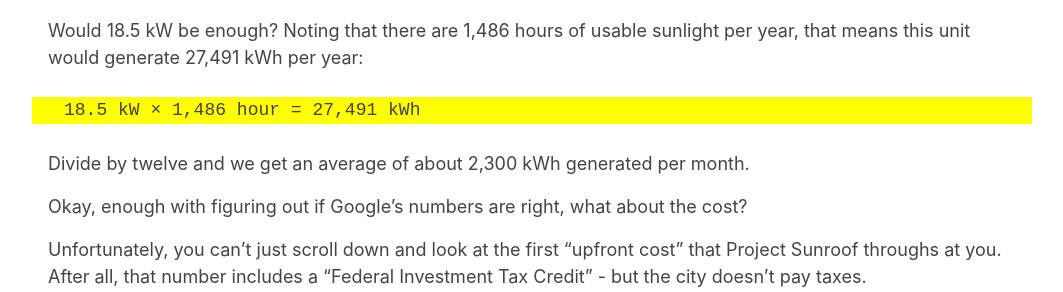
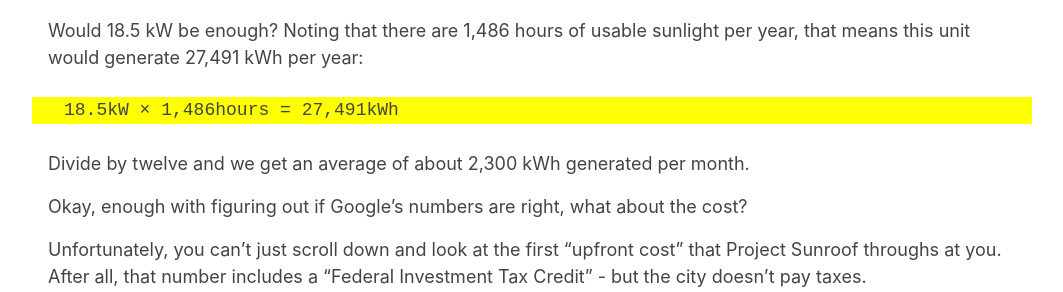
Before and after one commit to hendrixjoseph/joe4huberheights, a Jekyll site: the page built from _posts/2021-03-24-solar-panels-on-city-hall.md, in a window 1280 px wide. Shown: the part 2447-2739 px from the top of the page, without its empty margins (108-1171 px from the left). Built offline with Jekyll 4.4.1, drawn with Linux system fonts in a browser that asks for light colours; some of the changed text lies outside the part shown.

Commit message:
fix mobile style

```diff
--- a/_posts/2021-03-24-solar-panels-on-city-hall.md
+++ b/_posts/2021-03-24-solar-panels-on-city-hall.md
@@ -62,7 +62,7 @@
 
 Would 18.5 kW be enough? Noting that there are 1,486 hours of usable sunlight per year, that means this unit would generate 27,491 kWh per year:
 
-    18.5 kW × 1,486 hour = 27,491 kWh
+    18.5kW × 1,486hours = 27,491kWh
 
 Divide by twelve and we get an average of about 2,300 kWh generated per month.
 
@@ -183,7 +183,7 @@
 
 Based on a 99,440 kWh usage and 1,486 hours of sunlight a year, that means city hall would need a 67 kW system:
 
-    99,440 kWh / 1,486 hours ≈ 67 kW.
+    99,440kWh / 1,486hours ≈ 67kW
 
 However, the [highest that Project Sunroof goes is a 41.3 kW system](https://www.google.com/get/sunroof/building/39.8630009/-84.130674/#?f=buy&b=500). That system is estimated to cost $113,782 before incentives.
 
--- a/style.css
+++ b/style.css
@@ -71,7 +71,7 @@
 
 article {
   flex: 1 0 auto;
-  max-width: 1000px;
+  max-width: min(1000px, 100%);
   margin: 0 auto;
 }
 
@@ -162,6 +162,7 @@
 pre {
   padding: 0rem 2rem;
   background-color: yellow;
+  white-space: pre-wrap;
 }
 
 .facebook {
```
